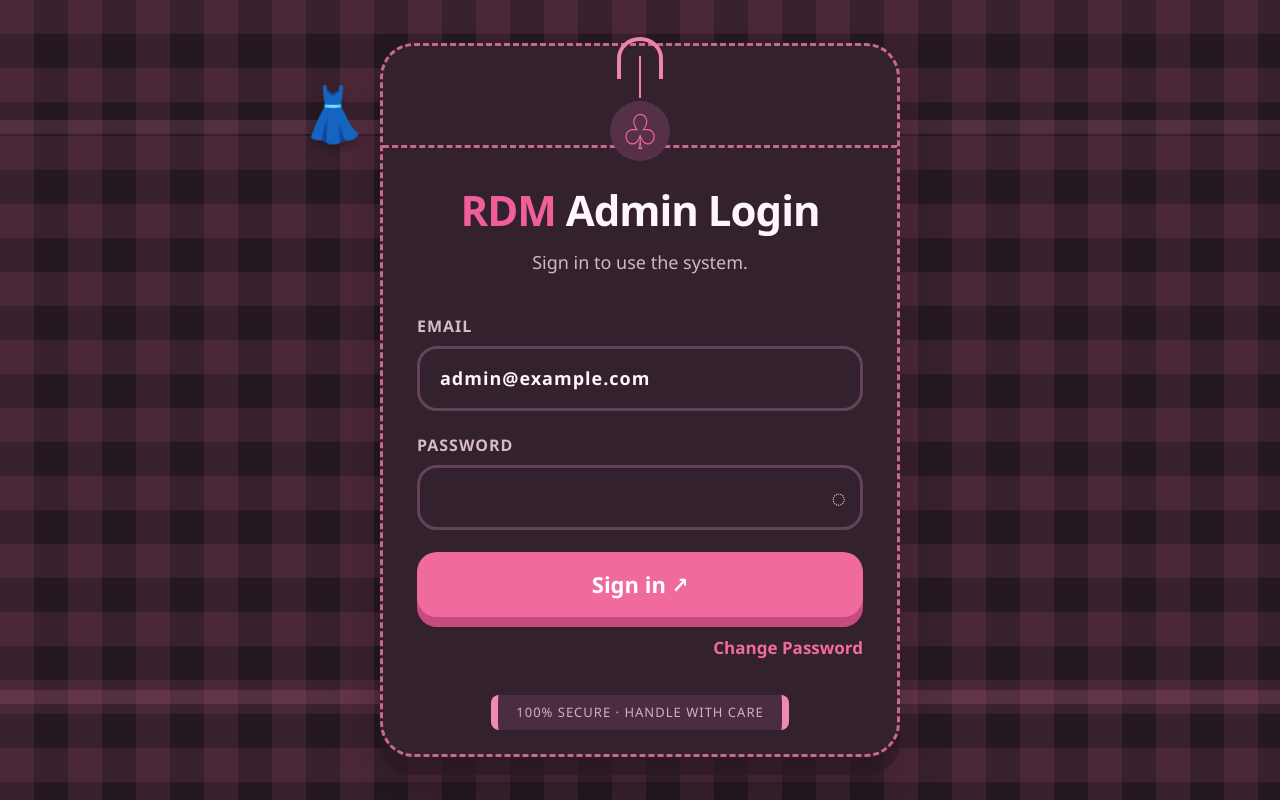
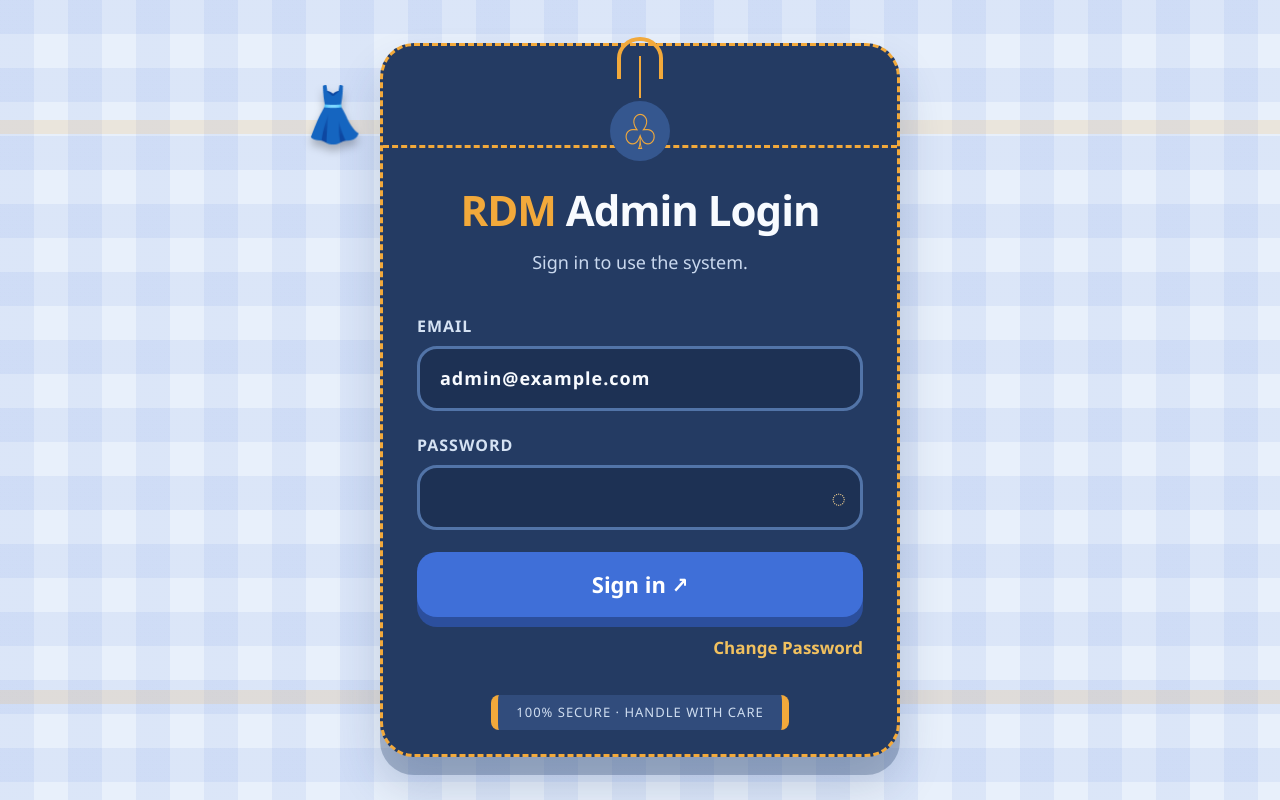
Before and after one commit to Thara1225/RDM, a React (Vite) app in the folder client/: page /shops in a window 1280 px wide. Built offline with nearby package versions, Linux system fonts and the light colour scheme; no server answers; the HTML template or start-up script is replaced by a standard one.

Commit message:
colors chnages

```diff
--- a/client/src/index.css
+++ b/client/src/index.css
@@ -14,12 +14,12 @@
   justify-content: center;
   overflow: hidden;
   padding: 32px 20px;
-  background-color: #241821;
+  background-color: #e8f0fb;
   background-image:
-    linear-gradient(90deg, rgba(226, 105, 151, 0.11) 50%, transparent 50%),
-    linear-gradient(rgba(226, 105, 151, 0.11) 50%, transparent 50%);
+    linear-gradient(90deg, rgba(63, 111, 216, 0.08) 50%, transparent 50%),
+    linear-gradient(rgba(63, 111, 216, 0.08) 50%, transparent 50%);
   background-size: 68px 68px;
-  color: #fff4f8;
+  color: #182b4d;
 }
 
 .login-screen::before,
@@ -27,7 +27,7 @@
   position: absolute;
   width: 100%;
   height: 14px;
-  background: rgba(244, 126, 173, 0.14);
+  background: rgba(242, 169, 59, 0.16);
   content: '';
 }
 
@@ -39,10 +39,10 @@
   z-index: 1;
   width: min(100%, 520px);
   padding: 132px 34px 24px;
-  border: 3px dashed #c86891;
+  border: 3px dashed #f2a93b;
   border-radius: 34px;
-  background: #33212d;
-  box-shadow: 0 18px 0 rgba(41, 24, 34, 0.6), 0 28px 45px rgba(0, 0, 0, 0.25);
+  background: #243b63;
+  box-shadow: 0 18px 0 rgba(38, 63, 105, 0.3), 0 28px 45px rgba(40, 67, 110, 0.2);
 }
 
 .login-card::before {
@@ -51,7 +51,7 @@
   right: 0;
   left: 0;
   height: 102px;
-  border-bottom: 3px dashed #c86891;
+  border-bottom: 3px dashed #f2a93b;
   border-radius: 30px 30px 0 0;
   content: '';
 }
@@ -66,8 +66,8 @@
   transform: translateX(-50%);
   place-items: center;
   border-radius: 50%;
-  background: #553047;
-  color: #f36b9e;
+  background: #35578f;
+  color: #f2a93b;
   font-size: 48px;
   line-height: 1;
 }
@@ -77,7 +77,7 @@
   top: -45px;
   width: 2px;
   height: 42px;
-  background: #f083ac;
+  background: #f2a93b;
   content: '';
 }
 
@@ -86,7 +86,7 @@
   top: -64px;
   width: 46px;
   height: 42px;
-  border: 4px solid #f083ac;
+  border: 4px solid #f2a93b;
   border-bottom: 0;
   border-radius: 50% 50% 0 0;
   content: '';
@@ -104,28 +104,28 @@
 .login-brand {
   position: relative;
   text-align: center;
-  color: #fff6fa;
+  color: #f8fbff;
   font-size: clamp(30px, 6vw, 42px);
   font-weight: 800;
   letter-spacing: -1px;
 }
 
-.login-brand span { color: #f05f97; }
-.login-subtitle { margin-top: 8px; text-align: center; color: #d2b6c4; font-size: 18px; }
+.login-brand span { color: #f2a93b; }
+.login-subtitle { margin-top: 8px; text-align: center; color: #c9d8ee; font-size: 18px; }
 .login-form { margin-top: 38px; display: grid; gap: 22px; }
-.login-label { display: grid; gap: 8px; color: #d6bac8; font-size: 16px; font-weight: 800; letter-spacing: 1px; text-transform: uppercase; }
-.login-input { width: 100%; border: 3px solid #634357; border-radius: 20px; background: #33212d; padding: 16px 20px; color: #fff4f8; font-size: 18px; outline: none; }
-.login-input::placeholder { color: #a98a9b; }
-.login-input:focus { border-color: #ef70a3; box-shadow: 0 0 0 3px rgba(239, 112, 163, 0.15); }
+.login-label { display: grid; gap: 8px; color: #d5e2f3; font-size: 16px; font-weight: 800; letter-spacing: 1px; text-transform: uppercase; }
+.login-input { width: 100%; border: 3px solid #5274a8; border-radius: 20px; background: #1d3154; padding: 16px 20px; color: #f8fbff; font-size: 18px; outline: none; }
+.login-input::placeholder { color: #9eb3d2; }
+.login-input:focus { border-color: #f2a93b; box-shadow: 0 0 0 3px rgba(242, 169, 59, 0.18); }
 .login-password-wrap { position: relative; }
 .login-password-wrap .login-input { padding-right: 58px; }
-.login-password-toggle { position: absolute; top: 50%; right: 16px; transform: translateY(-50%); color: #f3d5e1; font-size: 25px; }
-.login-message { color: #ffabc7; font-size: 14px; }
-.login-submit { width: 100%; border-radius: 20px; background: #f06a9e; padding: 16px 20px; color: #fff; font-size: 22px; font-weight: 800; box-shadow: 0 10px 0 #c84b7d; transition: transform 160ms ease, box-shadow 160ms ease; }
-.login-submit:hover { transform: translateY(-2px); box-shadow: 0 12px 0 #c84b7d; }
-.login-submit:active { transform: translateY(5px); box-shadow: 0 5px 0 #c84b7d; }
-.login-change-link { display: block; margin: 18px 0 0 auto; color: #f16b9e; font-size: 17px; font-weight: 800; }
-.login-secure-note { margin: 34px auto 0; width: fit-content; border-left: 7px solid #f18ab1; border-right: 7px solid #f18ab1; border-radius: 8px; background: #4a2d40; padding: 8px 18px; color: #d0b2c1; font-size: 13px; letter-spacing: 1px; text-transform: uppercase; }
+.login-password-toggle { position: absolute; top: 50%; right: 16px; transform: translateY(-50%); color: #f2d08f; font-size: 25px; }
+.login-message { color: #ffd28b; font-size: 14px; }
+.login-submit { width: 100%; border-radius: 20px; background: #3f6fd8; padding: 16px 20px; color: #fff; font-size: 22px; font-weight: 800; box-shadow: 0 10px 0 #2c4f9d; transition: transform 160ms ease, box-shadow 160ms ease; }
+.login-submit:hover { transform: translateY(-2px); box-shadow: 0 12px 0 #2c4f9d; }
+.login-submit:active { transform: translateY(5px); box-shadow: 0 5px 0 #2c4f9d; }
+.login-change-link { display: block; margin: 18px 0 0 auto; color: #f2c15f; font-size: 17px; font-weight: 800; }
+.login-secure-note { margin: 34px auto 0; width: fit-content; border-left: 7px solid #f2a93b; border-right: 7px solid #f2a93b; border-radius: 8px; background: #314c7c; padding: 8px 18px; color: #cfddf0; font-size: 13px; letter-spacing: 1px; text-transform: uppercase; }
 
 @media (max-width: 640px) {
   .login-card { padding: 122px 24px 24px; border-radius: 28px; }
@@ -199,67 +199,83 @@ html.theme-night textarea {
 }
 
 /* Shared compact fashion workspace */
-.app-shell { display: flex; height: 100vh; overflow: hidden; background-color: #241821; background-image: linear-gradient(90deg, rgba(226, 105, 151, 0.1) 50%, transparent 50%), linear-gradient(rgba(226, 105, 151, 0.1) 50%, transparent 50%); background-size: 56px 56px; color: #fff4f8; }
-.app-sidebar { display: flex; width: 286px; flex-shrink: 0; flex-direction: column; border-right: 2px dashed #d46b99; background: #291b25; transition: width 180ms ease; }
+.app-shell { display: flex; height: 100vh; overflow: hidden; background-color: #e8f0fb; background-image: linear-gradient(90deg, rgba(63, 111, 216, 0.08) 50%, transparent 50%), linear-gradient(rgba(63, 111, 216, 0.08) 50%, transparent 50%); background-size: 56px 56px; color: #182b4d; }
+.app-sidebar { display: flex; width: 286px; flex-shrink: 0; flex-direction: column; border-right: 2px dashed #f2a93b; background: #dce8f7; transition: width 180ms ease; }
 .sidebar-collapsed .app-sidebar { width: 82px; }
-.app-brand-row { display: flex; min-height: 78px; align-items: center; gap: 12px; padding: 16px 22px; border-bottom: 1px solid #4a2e40; }
-.app-brand-mark { display: grid; width: 44px; height: 44px; flex-shrink: 0; place-items: center; border-radius: 13px; background: #ef6299; color: #713451; font-size: 28px; }
-.app-brand-name { color: #fff5f8; font-size: 23px; font-weight: 800; }
-.app-collapse-button { margin-left: auto; color: #f5abc8; font-size: 34px; line-height: 1; }
+.app-brand-row { display: flex; min-height: 78px; align-items: center; gap: 12px; padding: 16px 22px; border-bottom: 1px solid #b9cde8; }
+.app-brand-mark { display: grid; width: 44px; height: 44px; flex-shrink: 0; place-items: center; border-radius: 13px; background: #3f6fd8; color: #f2c15f; font-size: 28px; }
+.app-brand-name { color: #182b4d; font-size: 23px; font-weight: 800; }
+.app-collapse-button { margin-left: auto; color: #3f6fd8; font-size: 34px; line-height: 1; }
 .app-nav { flex: 1; overflow-y: auto; padding: 14px; }
-.app-nav-item { display: flex; width: 100%; align-items: center; gap: 14px; margin-bottom: 5px; border-radius: 16px; padding: 12px 16px; color: #f0d6e1; text-align: left; font-size: 16px; font-weight: 700; transition: background 160ms ease, transform 160ms ease; }
-.app-nav-item:hover { background: #3e2636; transform: translateX(2px); }
-.app-nav-item.active { background: #ef6299; color: #fff; box-shadow: 0 7px 0 #bd4777; }
+.app-nav-item { display: flex; width: 100%; align-items: center; gap: 14px; margin-bottom: 5px; border-radius: 16px; padding: 12px 16px; color: #29446e; text-align: left; font-size: 16px; font-weight: 700; transition: background 160ms ease, transform 160ms ease; }
+.app-nav-item:hover { background: #cbdcf1; transform: translateX(2px); }
+.app-nav-item.active { background: #3f6fd8; color: #fff; box-shadow: 0 7px 0 #2c4f9d; }
 .app-nav-icon { width: 26px; flex-shrink: 0; text-align: center; font-size: 21px; }
 .app-nav-label { white-space: nowrap; }
 .sidebar-collapsed .app-brand-row { justify-content: center; padding: 16px 8px; }
 .sidebar-collapsed .app-collapse-button { margin-left: 0; }
 .sidebar-collapsed .app-nav-item { justify-content: center; padding: 12px 8px; }
-.app-sidebar-footer { padding: 12px 14px 16px; border-top: 1px solid #4a2e40; }
-.app-footer-button { width: 100%; border-radius: 14px; padding: 9px 10px; color: #f4d9e4; font-size: 14px; font-weight: 700; }
-.app-footer-button:hover, .app-footer-button.active { background: #422a3a; }
-.app-change-password { margin-bottom: 10px; border: 2px dashed #eb72a5; }
+.app-sidebar-footer { padding: 12px 14px 16px; border-top: 1px solid #b9cde8; }
+.app-footer-button { width: 100%; border-radius: 14px; padding: 9px 10px; color: #29446e; font-size: 14px; font-weight: 700; }
+.app-footer-button:hover, .app-footer-button.active { background: #cbdcf1; }
+.app-change-password { margin-bottom: 10px; border: 2px dashed #f2a93b; }
 .app-theme-control { margin-bottom: 10px; }
-.app-logout-button { width: 100%; border-radius: 14px; background: #ff817e; padding: 10px; color: #fff; font-size: 14px; font-weight: 800; }
-.app-logout-button:hover { background: #f56c6a; }
+.app-logout-button { width: 100%; border-radius: 14px; background: #e37c70; padding: 10px; color: #fff; font-size: 14px; font-weight: 800; }
+.app-logout-button:hover { background: #ce675e; }
 .sidebar-collapsed .app-sidebar-footer { padding: 12px 8px; }
 .app-main { flex: 1; min-width: 0; overflow: auto; }
 .app-content { width: min(100%, 1120px); margin: 0 auto; padding: 20px 26px 36px; }
 .app-content > * { animation: panel-enter 260ms ease both; }
-.app-content .rounded-xl.bg-white, .app-content .rounded-lg.bg-white { border: 2px dashed #674057; border-radius: 22px; background: #33212d; box-shadow: 0 9px 0 rgba(32, 18, 27, 0.42); }
-.app-content .rounded-xl.bg-white h1, .app-content .rounded-xl.bg-white h2, .app-content .rounded-lg.bg-white h1, .app-content .rounded-lg.bg-white h2 { color: #fff4f8; }
-.app-content .rounded-xl.bg-white p, .app-content .rounded-lg.bg-white p { color: #d6bac8; }
-.app-content label, .app-content .text-slate-700, .app-content .text-slate-600 { color: #d6bac8 !important; }
-.app-content .text-slate-900 { color: #fff4f8 !important; }
-.app-content .text-green-700 { color: #9de0c2 !important; }
-.app-content .text-red-600, .app-content .text-red-700 { color: #ffaaa8 !important; }
-.app-content input, .app-content select, .app-content textarea { border-color: #6b465c !important; border-radius: 10px; background: #3b2634 !important; color: #fff4f8 !important; }
-.app-content input:focus, .app-content select:focus, .app-content textarea:focus { border-color: #ef70a3 !important; box-shadow: 0 0 0 2px rgba(239, 112, 163, 0.15); outline: none; }
-.app-content button.bg-slate-900 { border-radius: 10px; background: #ef6299; font-weight: 700; box-shadow: 0 4px 0 #bd4777; }
-.app-content button.bg-slate-900:hover { background: #f577a8; }
-.app-content table thead tr { background: #452b3c; }
-.app-content table th, .app-content table td { color: #f0d6e1; }
-.app-content table tbody tr { border-color: #523449; }
-.app-content .bg-slate-50 { background: #452b3c; }
-.app-content .border-slate-300, .app-content .border-slate-200, .app-content .border-slate-100 { border-color: #674057; }
+.app-content .rounded-xl.bg-white, .app-content .rounded-lg.bg-white { border: 2px dashed #f2a93b; border-radius: 22px; background: #f8fbff; box-shadow: 0 9px 0 rgba(63, 111, 216, 0.15); }
+.app-content .rounded-xl.bg-white h1, .app-content .rounded-xl.bg-white h2, .app-content .rounded-lg.bg-white h1, .app-content .rounded-lg.bg-white h2 { color: #182b4d; }
+.app-content .rounded-xl.bg-white p, .app-content .rounded-lg.bg-white p { color: #526b91; }
+.app-content label, .app-content .text-slate-700, .app-content .text-slate-600 { color: #526b91 !important; }
+.app-content .text-slate-900 { color: #182b4d !important; }
+.app-content .text-green-700 { color: #247c5b !important; }
+.app-content .text-red-600, .app-content .text-red-700 { color: #b5534f !important; }
+.app-content input, .app-content select, .app-content textarea { border-color: #b1c6e2 !important; border-radius: 10px; background: #fff !important; color: #182b4d !important; }
+.app-content input:focus, .app-content select:focus, .app-content textarea:focus { border-color: #3f6fd8 !important; box-shadow: 0 0 0 2px rgba(63, 111, 216, 0.15); outline: none; }
+.app-content button.bg-slate-900 { border-radius: 10px; background: #3f6fd8; font-weight: 700; box-shadow: 0 4px 0 #2c4f9d; }
+.app-content button.bg-slate-900:hover { background: #5681e0; }
+.app-content table thead tr { background: #e2ecf8; }
+.app-content table th, .app-content table td { color: #29446e; }
+.app-content table tbody tr { border-color: #d3e0f1; }
+.app-content .bg-slate-50 { background: #e2ecf8; }
+.app-content .border-slate-300, .app-content .border-slate-200, .app-content .border-slate-100 { border-color: #b1c6e2; }
 .dashboard-page { display: grid; gap: 20px; }
-.dashboard-hero { border: 2px dashed #674057; border-radius: 22px; background: #33212d; padding: 20px 26px; box-shadow: 0 9px 0 rgba(32, 18, 27, 0.42); }
-.dashboard-hero h1 { color: #fff4f8; font-size: 31px; font-weight: 800; }
-.dashboard-hero p { margin-top: 4px; color: #d6bac8; font-size: 17px; }
-.dashboard-page > section { border-radius: 24px; background: #33212d; padding: 20px 26px; box-shadow: 0 9px 0 rgba(32, 18, 27, 0.42); }
+.dashboard-hero { border: 2px dashed #f2a93b; border-radius: 22px; background: #f8fbff; padding: 20px 26px; box-shadow: 0 9px 0 rgba(63, 111, 216, 0.15); }
+.dashboard-hero h1 { color: #182b4d; font-size: 31px; font-weight: 800; }
+.dashboard-hero p { margin-top: 4px; color: #526b91; font-size: 17px; }
+.dashboard-page > section { border-radius: 24px; background: #f8fbff; padding: 20px 26px; box-shadow: 0 9px 0 rgba(63, 111, 216, 0.15); }
 .dashboard-section-heading { display: flex; align-items: center; justify-content: space-between; gap: 12px; }
-.dashboard-section-heading h2 { color: #fff4f8; font-size: 21px; font-weight: 800; }
-.system-status { color: #8ee0ba; font-size: 15px; font-weight: 800; }
-.system-status.offline { color: #ffaaa8; }
+.dashboard-section-heading h2 { color: #182b4d; font-size: 21px; font-weight: 800; }
+.system-status { color: #247c5b; font-size: 15px; font-weight: 800; }
+.system-status.offline { color: #b5534f; }
 .dashboard-notice { margin-top: 14px; border: 2px solid; border-radius: 14px; padding: 13px 18px; font-size: 15px; font-weight: 700; }
-.notice-success { border-color: #278b68; background: #1d3d32; color: #9de0c2; }
-.notice-error { border-color: #a34d5d; background: #492733; color: #ffb4bd; }
-.dashboard-inline-button { border: 1px solid #f092b5; border-radius: 8px; padding: 6px 10px; color: #ffd7e5; font-size: 12px; font-weight: 700; }
+.notice-success { border-color: #52a783; background: #e2f4eb; color: #247c5b; }
+.notice-error { border-color: #d58a84; background: #fff0ee; color: #a54540; }
+.dashboard-inline-button { border: 1px solid #f2a93b; border-radius: 8px; padding: 6px 10px; color: #825b12; font-size: 12px; font-weight: 700; }
 .dashboard-stat-grid { display: grid; grid-template-columns: repeat(3, minmax(0, 1fr)); gap: 18px; }
 .dashboard-stat-card { min-height: 124px; border: 2px dashed #9a5877; border-radius: 24px; padding: 21px 22px; box-shadow: 0 7px 0 rgba(32, 18, 27, 0.4); }
 .dashboard-stat-card:nth-child(1) { background: #2c385a; } .dashboard-stat-card:nth-child(2) { background: #21453f; } .dashboard-stat-card:nth-child(3) { background: #443653; } .dashboard-stat-card:nth-child(4) { background: #4d2d3e; } .dashboard-stat-card:nth-child(5) { background: #4b4527; } .dashboard-stat-card:nth-child(6) { background: #4c3026; } .dashboard-stat-card:nth-child(7) { background: #2c385a; }
-.dashboard-stat-label { color: #d8bfca; font-size: 15px; font-weight: 800; }
-.dashboard-stat-value { margin-top: 6px; color: #fff4f8; font-size: 42px; font-weight: 800; line-height: 1; }
+.dashboard-stat-label { color: #465b7f; font-size: 15px; font-weight: 800; }
+.dashboard-stat-value { margin-top: 6px; color: #182b4d; font-size: 42px; font-weight: 800; line-height: 1; }
+.products-workspace { display: grid; grid-template-columns: minmax(300px, 0.8fr) minmax(0, 1.35fr); align-items: start; gap: 18px; }
+.products-form-panel, .products-list-panel { min-width: 0; }
+.products-form-panel { position: sticky; top: 20px; }
+.products-list-panel { min-height: 620px; }
+.products-list-heading { display: flex; align-items: flex-start; justify-content: space-between; gap: 14px; }
+.products-count { margin-top: 3px; color: #7186a8 !important; font-size: 12px; }
+.products-add-shortcut { flex-shrink: 0; border: 1px solid #3f6fd8; border-radius: 9px; padding: 7px 10px; color: #2d58b0; font-size: 12px; font-weight: 800; }
+.products-add-shortcut:hover { background: #e2ecf8; }
+.products-list-items { display: grid; max-height: calc(100vh - 250px); margin-top: 16px; padding-right: 4px; gap: 10px; overflow-y: auto; }
+.product-list-item { border: 1px solid #b1c6e2; border-radius: 14px; background: #f8fbff; padding: 12px; }
+.product-list-item:hover { border-color: #3f6fd8; background: #eef5ff; }
+.product-list-item h3 { color: #182b4d !important; }
+.product-list-item .text-xs { color: #526b91 !important; }
+.products-form-panel .grid.gap-4 { gap: 12px; }
+.products-form-panel textarea { min-height: 74px; }
 @keyframes panel-enter { from { opacity: 0; transform: translateY(5px); } to { opacity: 1; transform: translateY(0); } }
 @media (max-width: 800px) { .app-sidebar { width: 82px; } .sidebar-expanded .app-brand-row { justify-content: center; padding: 16px 8px; } .sidebar-expanded .app-brand-name, .sidebar-expanded .app-nav-label { display: none; } .sidebar-expanded .app-nav-item { justify-content: center; padding: 12px 8px; } .app-content { padding: 14px 12px 28px; } .dashboard-stat-grid { grid-template-columns: repeat(2, minmax(0, 1fr)); } }
 @media (max-width: 520px) { .dashboard-stat-grid { grid-template-columns: 1fr; } .dashboard-section-heading { align-items: flex-start; flex-direction: column; } .dashboard-hero h1 { font-size: 25px; } }
+@media (max-width: 900px) { .products-workspace { grid-template-columns: 1fr; } .products-form-panel { position: static; } .products-list-panel { min-height: 0; } .products-list-items { max-height: none; } }
```
Also changed, not shown: client/src/pages/ProductsPage.jsx (+14 -6 lines), 1 other file (tests, documents, lock files or other folders).
